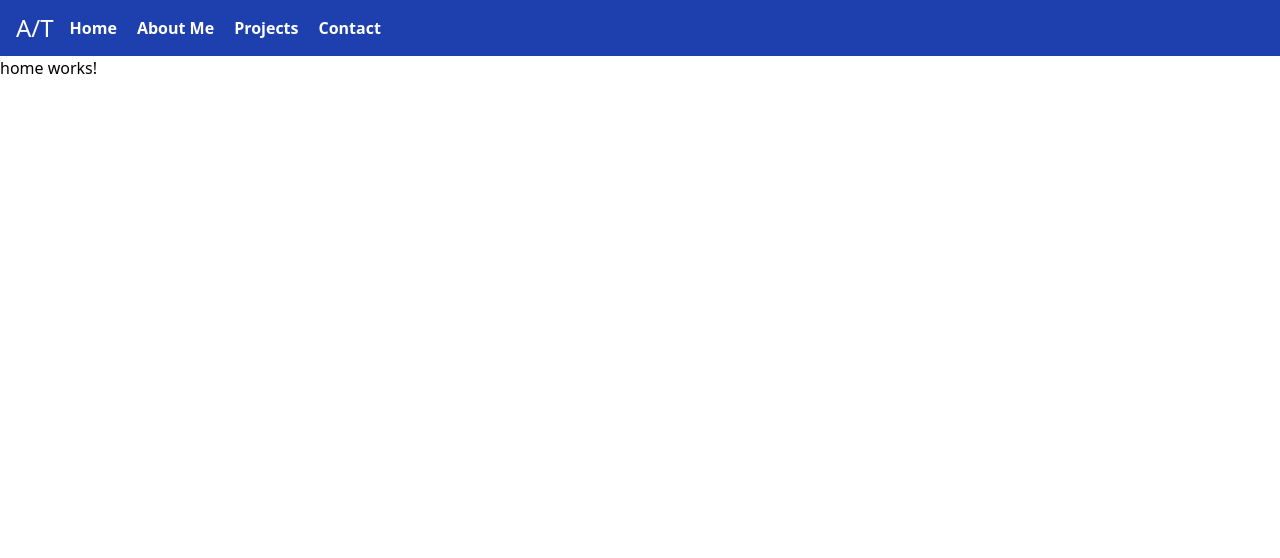
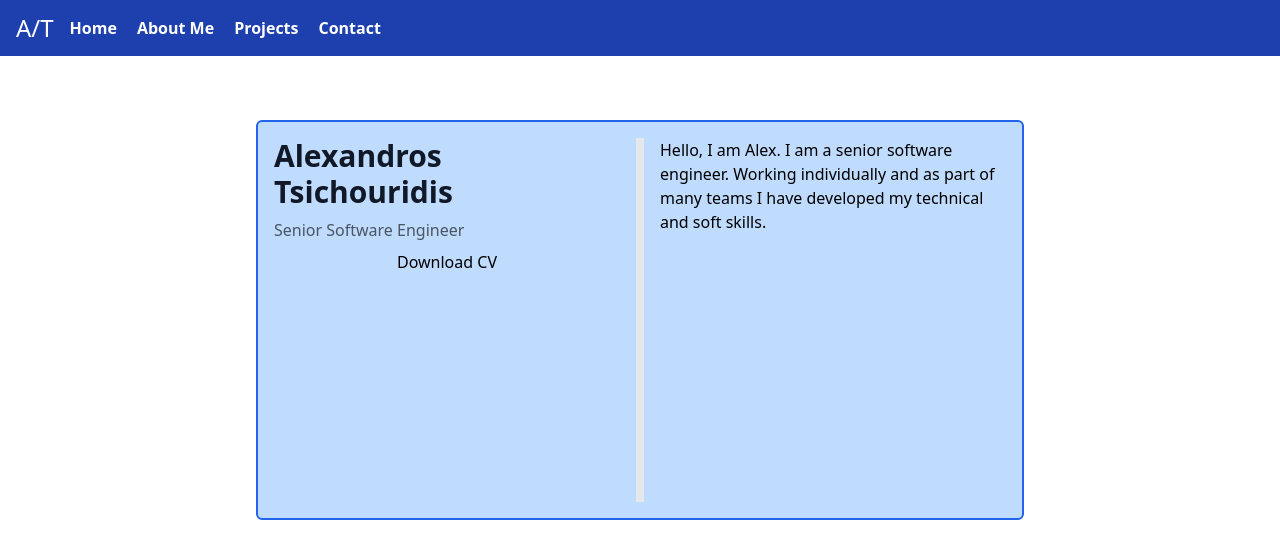
Before and after one commit to Alex18gr/Alex18gr.github.io, an Angular app: page / in a window 1280 px wide. Shown: the top 558 px of the page. Built offline with nearby package versions, Linux system fonts and the light colour scheme.

Commit message:
Added some contents in home page

```diff
--- a/src/app/home/home.component.html
+++ b/src/app/home/home.component.html
@@ -1 +1,13 @@
-<p>home works!</p>
+<article class="home-info bg-blue-200 mx-auto mt-16 p-4 rounded-md border-blue-600 border-2">
+  <section class="flex flex-col gap-2">
+    <h1 class="font-semibold text-3xl text-gray-900">Alexandros Tsichouridis</h1>
+    <h3 class="text-gray-600">Senior Software Engineer</h3>
+    <button>Download CV</button>
+  </section>
+  <div class="hidden sm:block border-4 w-2"></div>
+  <section class="">
+    <p>
+      Hello, I am Alex. I am a senior software engineer. Working individually and as part of many teams I have developed my technical and soft skills.
+    </p>
+  </section>
+</article>
--- a/src/app/home/home.component.scss
+++ b/src/app/home/home.component.scss
@@ -0,0 +1,40 @@
+.home-info {
+  width: 90%;
+  min-height: 400px;
+  max-width: 1200px;
+  display: grid;
+  grid-template-columns: 1fr;
+  grid-template-rows: auto;
+  gap: 1rem;
+}
+
+@media (min-width: 640px) {
+  .home-info {
+    width: 90%;
+    grid-template-columns: 1fr auto 1fr ;
+  }
+}
+
+@media (min-width: 768px) {
+  .home-info {
+    width: 80%;
+  }
+}
+
+@media (min-width: 1024px) {
+  .home-info {
+    width: 70%;
+  }
+}
+
+@media (min-width: 1280px) {
+  .home-info {
+    width: 60%;
+  }
+}
+
+@media (min-width: 1536px) {
+  .home-info {
+    width: 60%;
+  }
+}
```
